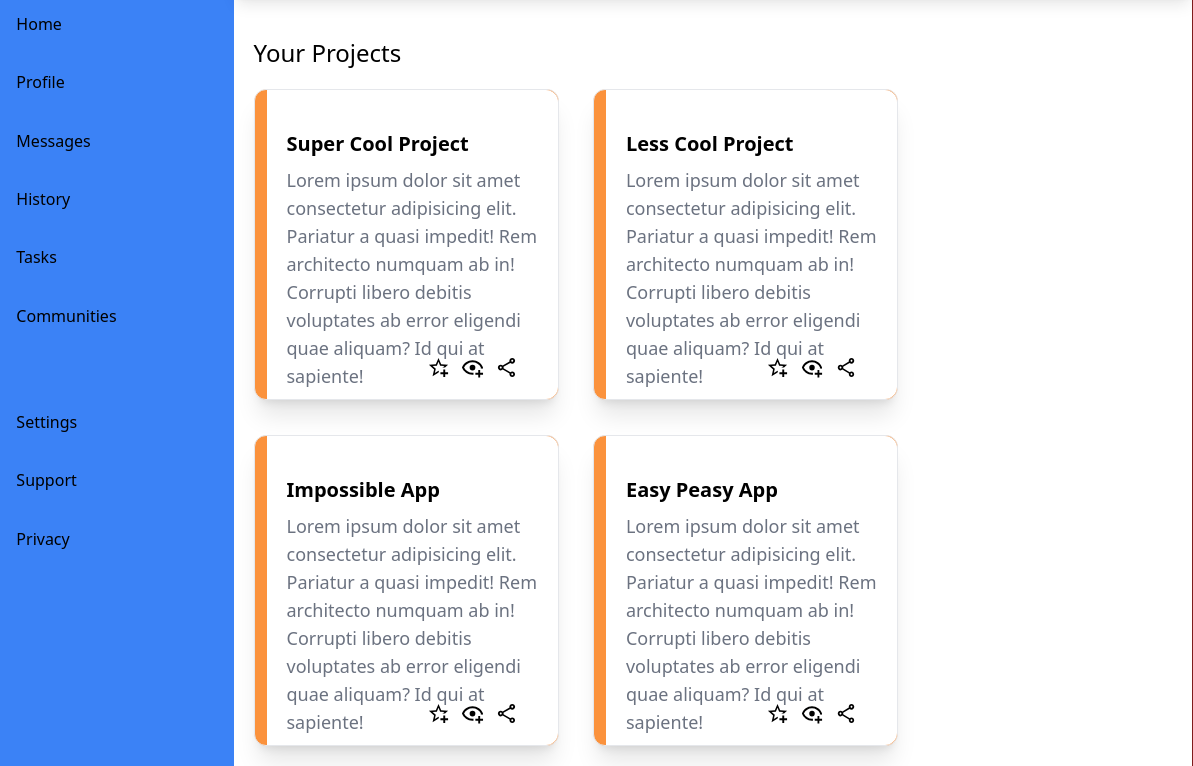
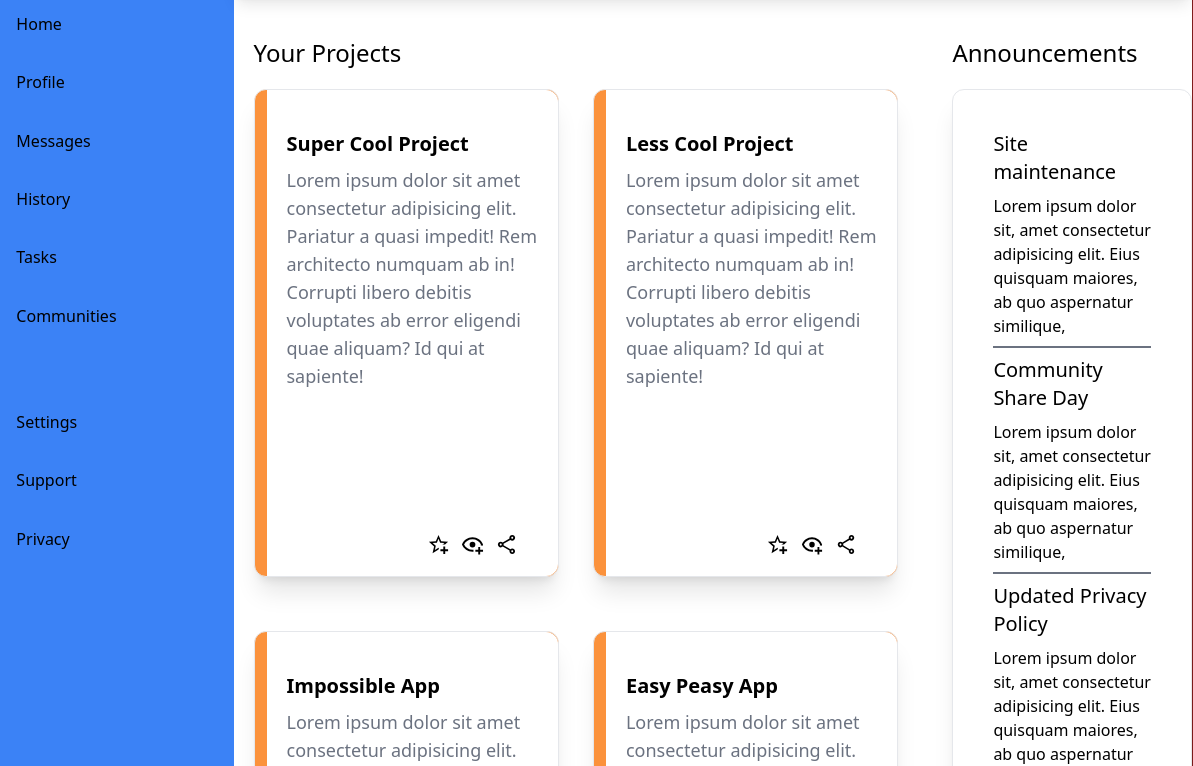
Before and after one commit to noname1112392/odin-admin-dashboard, a website: page src/index.html in a window 1280 px wide. Shown: the part 186-952 px from the top of the page, 87-1280 px from the left. Drawn offline with Linux system fonts and the light colour scheme.

Commit message:
Add the annoucement

```diff
--- a/src/index.html
+++ b/src/index.html
@@ -210,11 +210,36 @@
                     </div>
                 </div>
                 <!-- Announncements / Trending content -->
-                <div class="col-start-4 col-end-5">
+                <div class="col-start-4 col-end-5 py-5 grid grid-rows-2">
                     <!-- Announcements container -->
-                    <div></div>
+                    <div class="">
+                        <!-- Title of the column -->
+                        <h1 class="text-2xl font-medium py-5">Announcements</h1>
+                        <div class="border border-gray-200 shadow-xl rounded-xl p-10 space-y-2">
+                            <div class="space-y-2">
+                                <h3 class="text-xl font-medium">Site maintenance</h3>
+                                <p>Lorem ipsum dolor sit, amet consectetur adipisicing elit. Eius quisquam maiores, ab quo aspernatur similique,
+                                </p>
+                            </div>
+                            <div class="border border-gray-500"></div>
+                            <div class="space-y-2">
+                                <h3 class="text-xl font-medium">Community Share Day</h3>
+                                <p>Lorem ipsum dolor sit, amet consectetur adipisicing elit. Eius quisquam maiores, ab quo aspernatur similique,
+                                </p>
+                            </div>
+                            <div class="border border-gray-500"></div>
+                            <div class="space-y-2">
+                                <h3 class="text-xl font-medium">Updated Privacy Policy</h3>
+                                <p>Lorem ipsum dolor sit, amet consectetur adipisicing elit. Eius quisquam maiores, ab quo aspernatur similique,
+                                </p>
+                            </div>
+                        </div>
+                    </div>
                     <!-- Trending container -->
-                    <div></div>
+                    <div>
+                        <!-- TItle of the column -->
+                        <h1 class="text-2xl font-medium py-5">Trending</h1>
+                    </div>
                 </div>
             </div>
         </div>
```
Also changed, not shown: public/styles.css.
